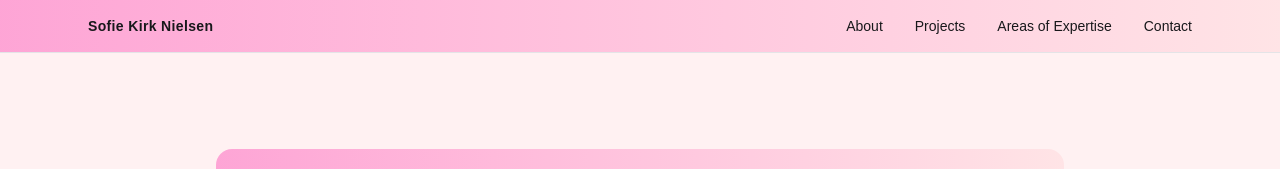
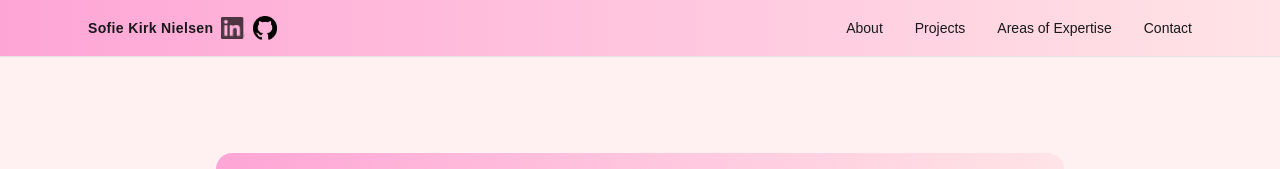
Before and after one commit to sofie-kirk22/my-cv, a Next.js app: page /my-cv/ in a window 1280 px wide. Shown: the top 169 px of the page. Built offline with nearby package versions, Linux system fonts and the light colour scheme; a web font is replaced by a local one.

Commit message:
added github and linkedin to topnav and updated linkedin link

```diff
--- a/app/components/endBanner.tsx
+++ b/app/components/endBanner.tsx
@@ -60,7 +60,7 @@ export default function BottomCTA() {
             {/* Bottom Right Social Icons */}
             <div className="absolute bottom-6 left-6 flex gap-4">
                 <a
-                    href="https://www.linkedin.com/in/sofie-nielsen-b0aa80231/"
+                    href="https://www.linkedin.com/in/sofie-kirk-nielsen/"
                     target="_blank"
                     rel="noopener noreferrer"
                     aria-label="LinkedIn"
--- a/app/components/heroBanner.tsx
+++ b/app/components/heroBanner.tsx
@@ -3,7 +3,7 @@ import Image from "next/image";
 
 export default function HeroBanner() {
     return (
-        <div className="
+        <div id="heroBanner" className="
             relative w-full overflow-hidden rounded-2xl
             bg-gradient-to-r from-pink-300 to-rose-100
             text-black
--- a/app/components/topNav.tsx
+++ b/app/components/topNav.tsx
@@ -1,6 +1,6 @@
 "use client";
 
-import Link from "next/link";
+import Icon from "./icons";
 
 export default function TopNav() {
   return (
@@ -13,13 +13,31 @@ export default function TopNav() {
     ">
       <div className="mx-auto max-w-6xl px-6 py-4 flex items-center justify-between">
 
-        {/* Logo / Name */}
-        <Link
-          href="#"
-          className="text-sm font-semibold tracking-wide hover:opacity-70 transition"
-        >
-          Sofie Kirk Nielsen
-        </Link>
+        {/* Name */}
+        <div className="flex items-center gap-2 text-sm font-medium">
+          <a href="#heroBanner" className="text-sm font-semibold tracking-wide hover:opacity-70 transition">
+            Sofie Kirk Nielsen
+          </a>
+          <a
+            href="https://www.linkedin.com/in/sofie-kirk-nielsen/"
+            target="_blank"
+            rel="noopener noreferrer"
+            aria-label="LinkedIn"
+            className="opacity-70 hover:opacity-100 transition duration-200"
+          >
+            <Icon darkSrc="/my-cv/Linkedin_White.png" alt="LinkedIn" lightSrc="/my-cv/Linkedin_Black.png" />
+          </a>
+
+          <a
+            href="https://github.com/sofie-kirk22"
+            target="_blank"
+            rel="noopener noreferrer"
+            className="text-zinc-400 hover:text-white transition"
+            aria-label="GitHub"
+          >
+            <Icon darkSrc="/my-cv/GitHub_White.png" alt="GitHub" lightSrc="/my-cv/GitHub_Black.png" />
+          </a>
+        </div>
 
         {/* Navigation Links */}
         <div className="flex items-center gap-8 text-sm font-medium">
```
